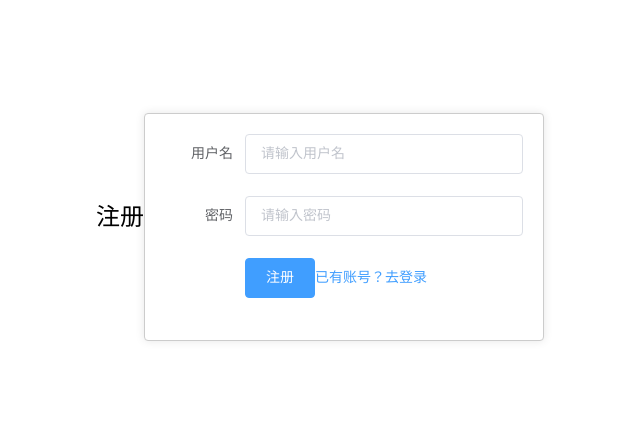
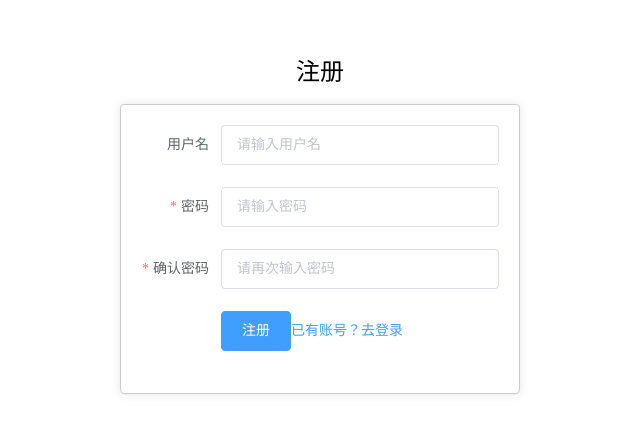
Before and after one commit to tjnu-moyv/chouyv-frontend, a Vue app: page /register in a window 1280 px wide. Shown: the part 173-606 px from the top of the page, without its empty margins (320-960 px from the left). Built offline with nearby package versions, Linux system fonts and the light colour scheme.

Commit message:
注册页面

```diff
--- a/src/views/RegisterPage.vue
+++ b/src/views/RegisterPage.vue
@@ -6,8 +6,19 @@
       <el-form-item label="用户名" prop="username">
         <el-input v-model="registerForm.username" autocomplete="off" placeholder="请输入用户名"></el-input>
       </el-form-item>
-      <el-form-item label="密码" prop="password">
+      <el-form-item label="密码" prop="password" :rules="[
+        { required: true, message: '请输入密码', trigger: 'blur' },
+        { min: 6, message: '密码不能少于6位', trigger: 'blur' },
+        { pattern: /^(?=.*[a-zA-Z])(?=.*\d)[a-zA-Z\d]{6,}$/, message: '密码必须包含英文和数字', trigger: 'blur' }
+      ]">
         <el-input type="password" v-model="registerForm.password" autocomplete="off" placeholder="请输入密码"></el-input>
+      </el-form-item>
+      <el-form-item label="确认密码" prop="confirmPassword" :rules="[
+        { required: true, message: '请再次输入密码', trigger: 'blur' },
+        { validator: confirmPasswordValidator, trigger: 'blur' }
+      ]">
+        <el-input type="password" v-model="registerForm.confirmPassword" autocomplete="off"
+          placeholder="请再次输入密码"></el-input>
       </el-form-item>
       <el-form-item>
         <el-button type="primary" @click="register">注册</el-button>
@@ -23,7 +34,8 @@ export default {
     return {
       registerForm: {
         username: '',
-        password: ''
+        password: '',
+        confirmPassword: ''
       }
     }
   },
@@ -41,6 +53,13 @@ export default {
     },
     goToLogin() {
       this.$router.push('/login');
+    },
+    confirmPasswordValidator(rule, value, callback) {
+      if (value !== this.registerForm.password) {
+        callback(new Error('两次输入的密码不一致'));
+      } else {
+        callback();
+      }
     }
   }
 }
@@ -49,6 +68,7 @@ export default {
 <style scoped>
 #register {
   display: flex;
+  flex-direction: column;
   justify-content: center;
   align-items: center;
   height: 100vh;
```
